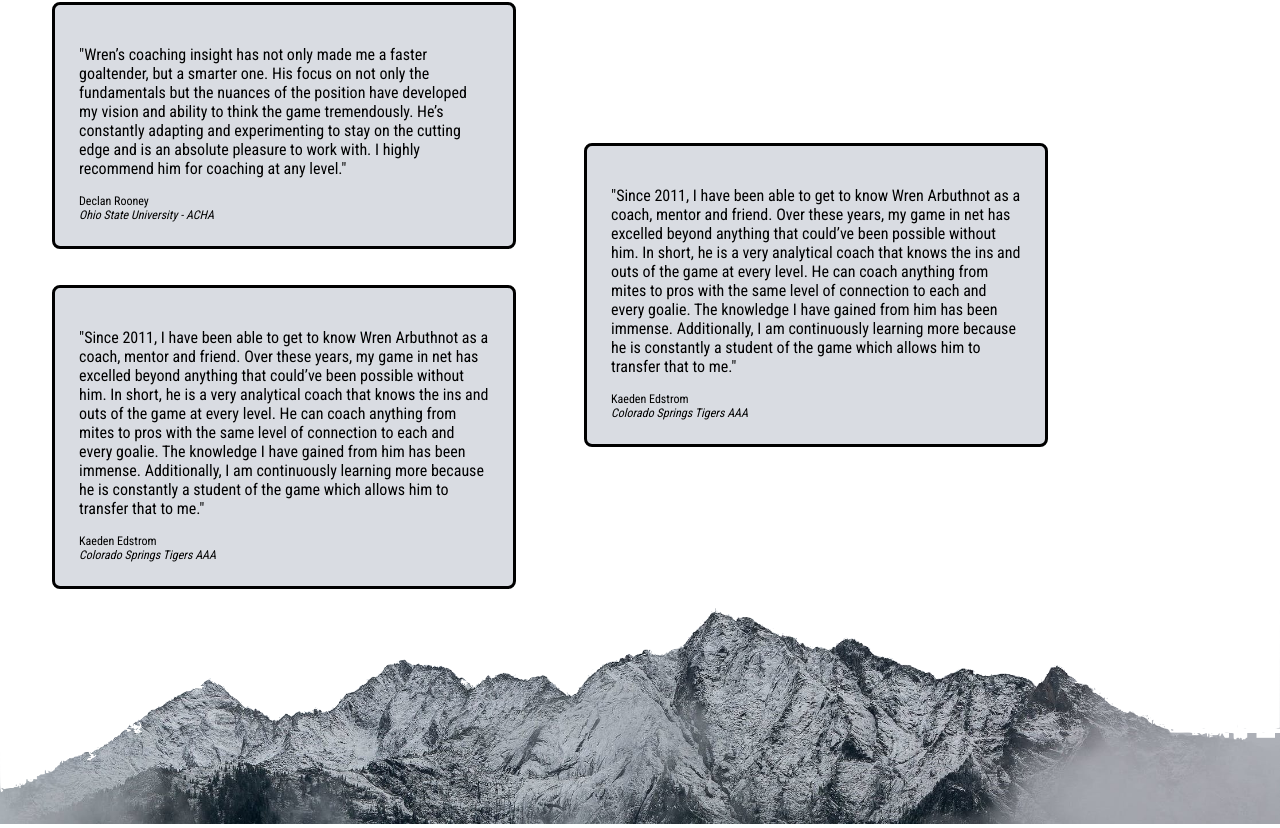
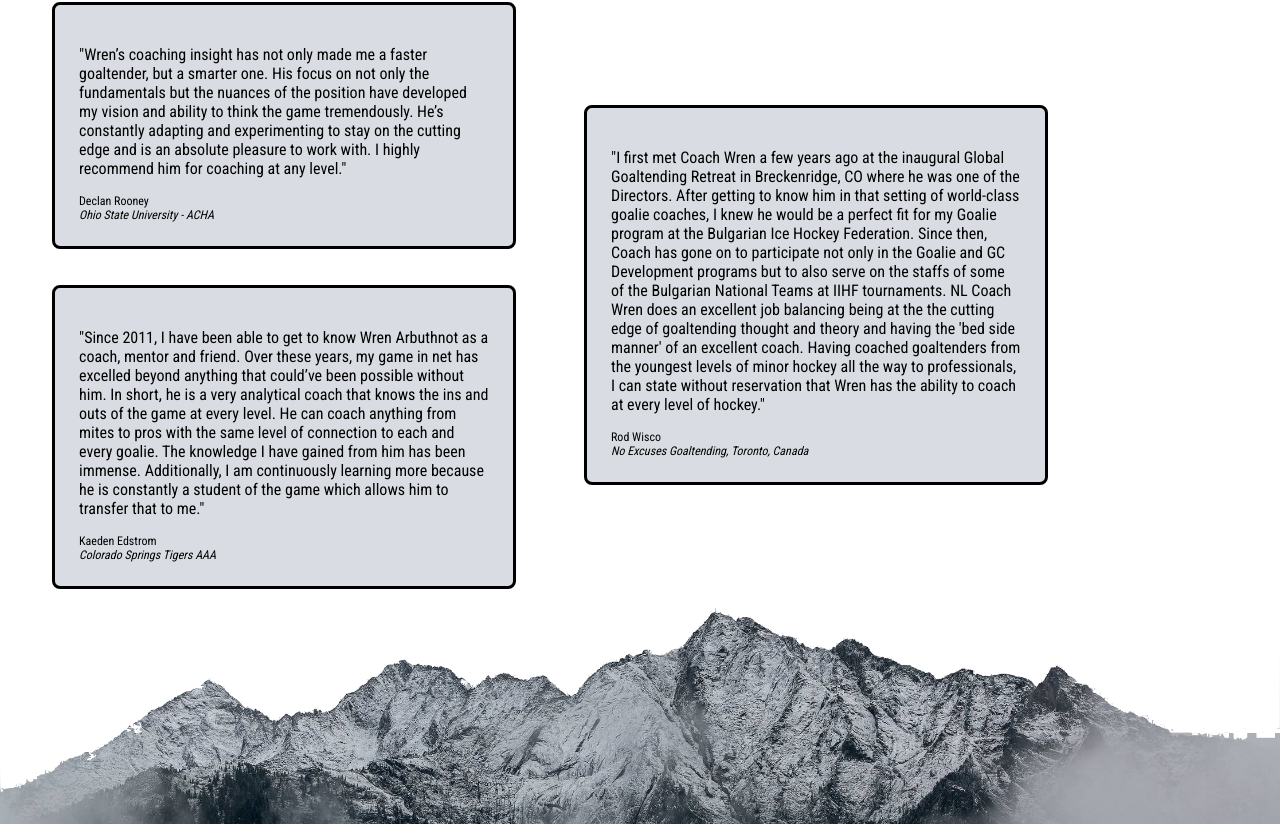
Before and after one commit to juliehockey30/goalieGuru, a React (Create React App) app: page / in a window 1280 px wide. Shown: the part 1946-2774 px from the top of the page. Built offline with nearby package versions, Linux system fonts and the light colour scheme; what react-animations would draw is missing.

Commit message:
fix duped testimonial

```diff
--- a/src/components/testimonials/Testimonials.js
+++ b/src/components/testimonials/Testimonials.js
@@ -34,7 +34,7 @@ class Testimonials extends Component {
           <TestimonialCard card={testimonials[2]} />
         </ColumnWrapper>
         <ColumnWrapper>
-          <TestimonialCard card={testimonials[2]} />
+          <TestimonialCard card={testimonials[1]} />
         </ColumnWrapper>
       </Wrapper>
     );
```
